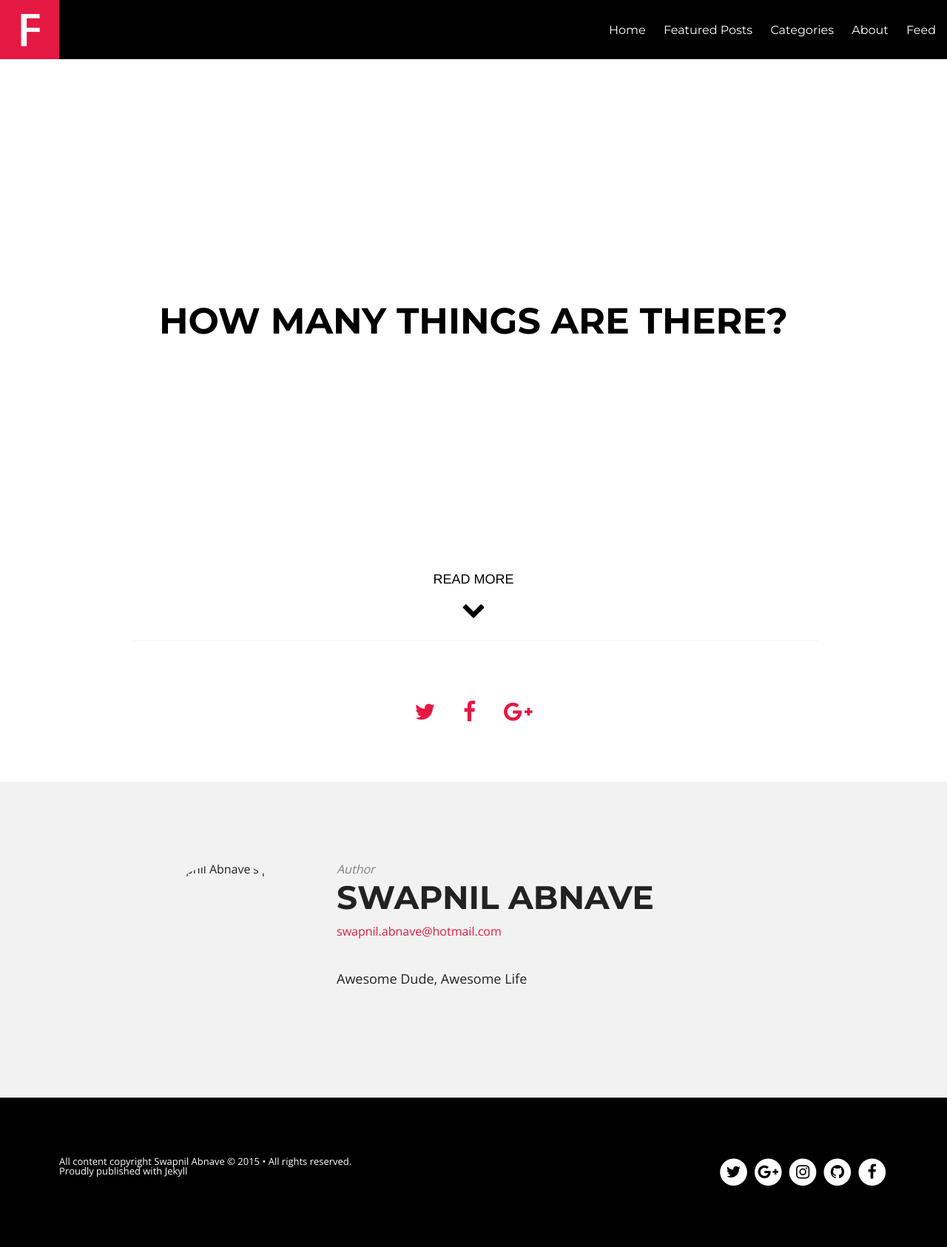
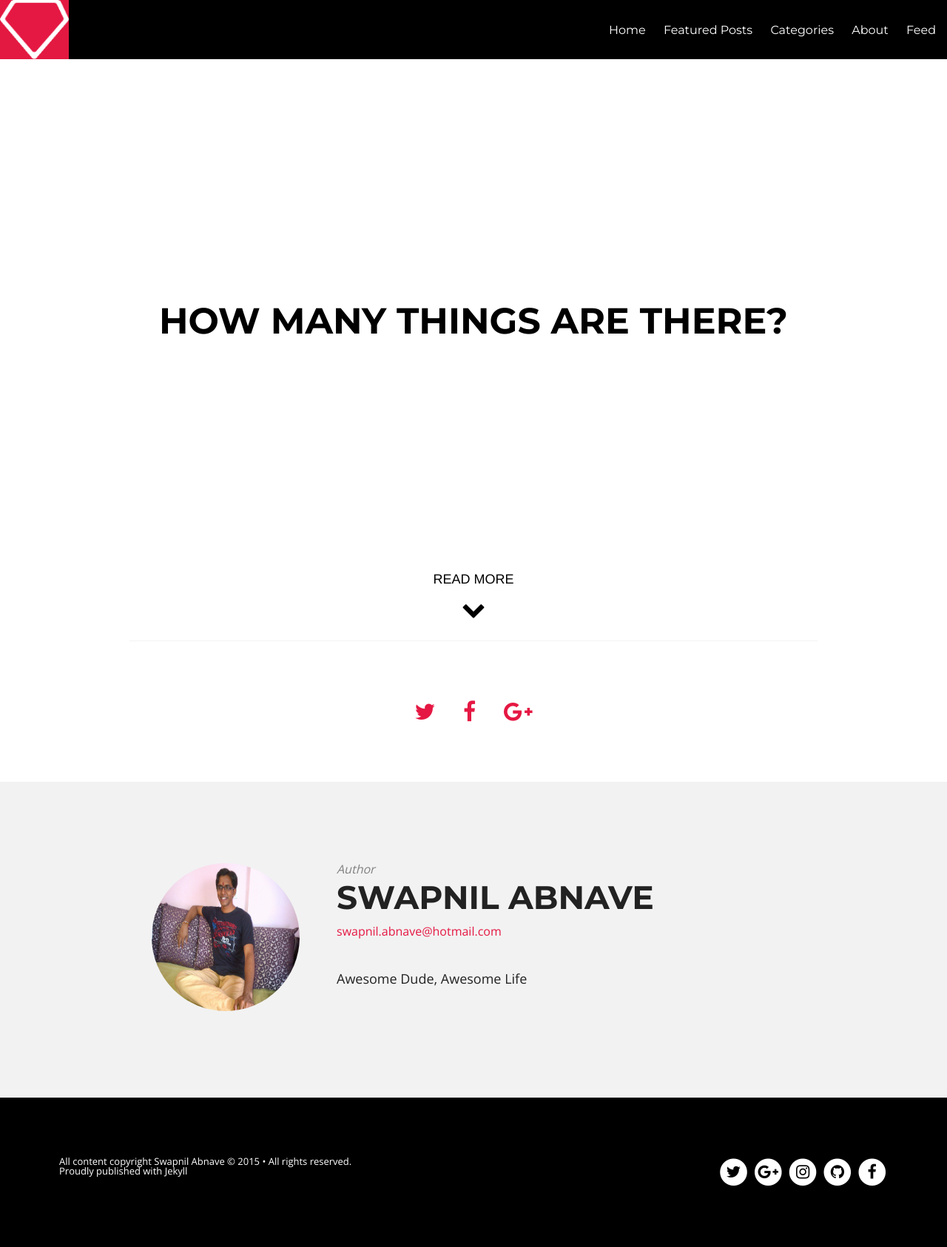
Before and after one commit to swapab/swapab.github.io, a Jekyll site: the page built from _posts/2014-05-15-how-many-things-are-there.md, in a window 1280 px wide. Shown: the whole page at 74% size. Built offline with Jekyll 4.4.1, drawn with Linux system fonts in a browser that asks for light colours; nearby versions of some CDN libraries.

Commit message:
Add my images :rock:

```diff
--- a/_config.yml
+++ b/_config.yml
@@ -1,6 +1,6 @@
 title:            Swapnil Abnave
 description:      "Software Evangelist"
-logo:             logo3.png
+logo:             logo_hollow_ruby_edged.png
 disqus_shortname: swapnilabnave
 share:            true
 # Change url to your domain. Leave localhost server or blank when working locally.
```
Also changed, not shown: favicon.ico, favicon.png, images/hmfaysal.jpg (deleted), images/hossain-faysal.jpg (deleted), images/logo_hollow_ruby_edged.png (added), images/logo_ruby.png (added), images/swapnilabnave.jpg (added), images/swapnilabnave0.jpg (added), images/swapnilabnave1.jpg (added).
